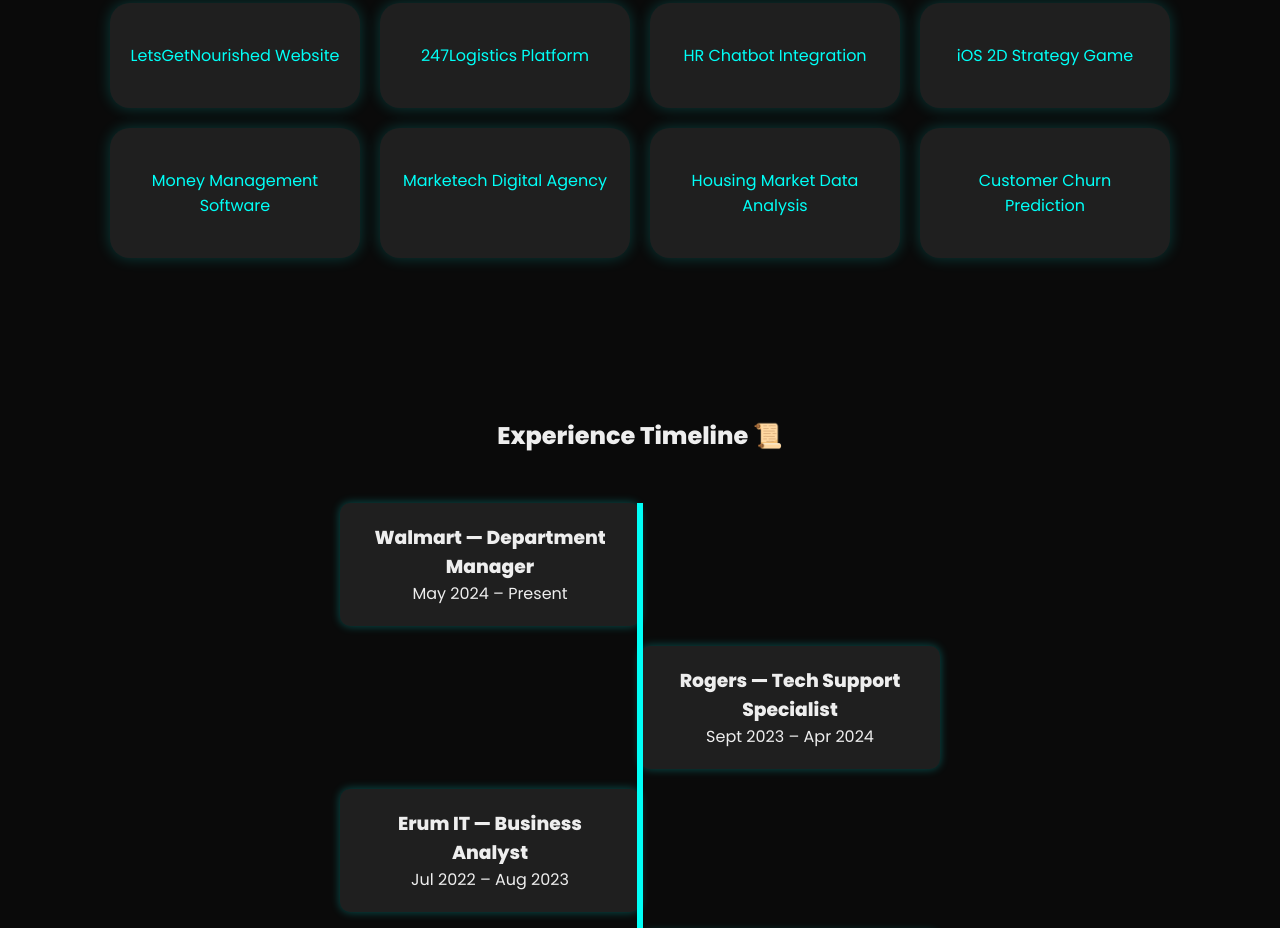
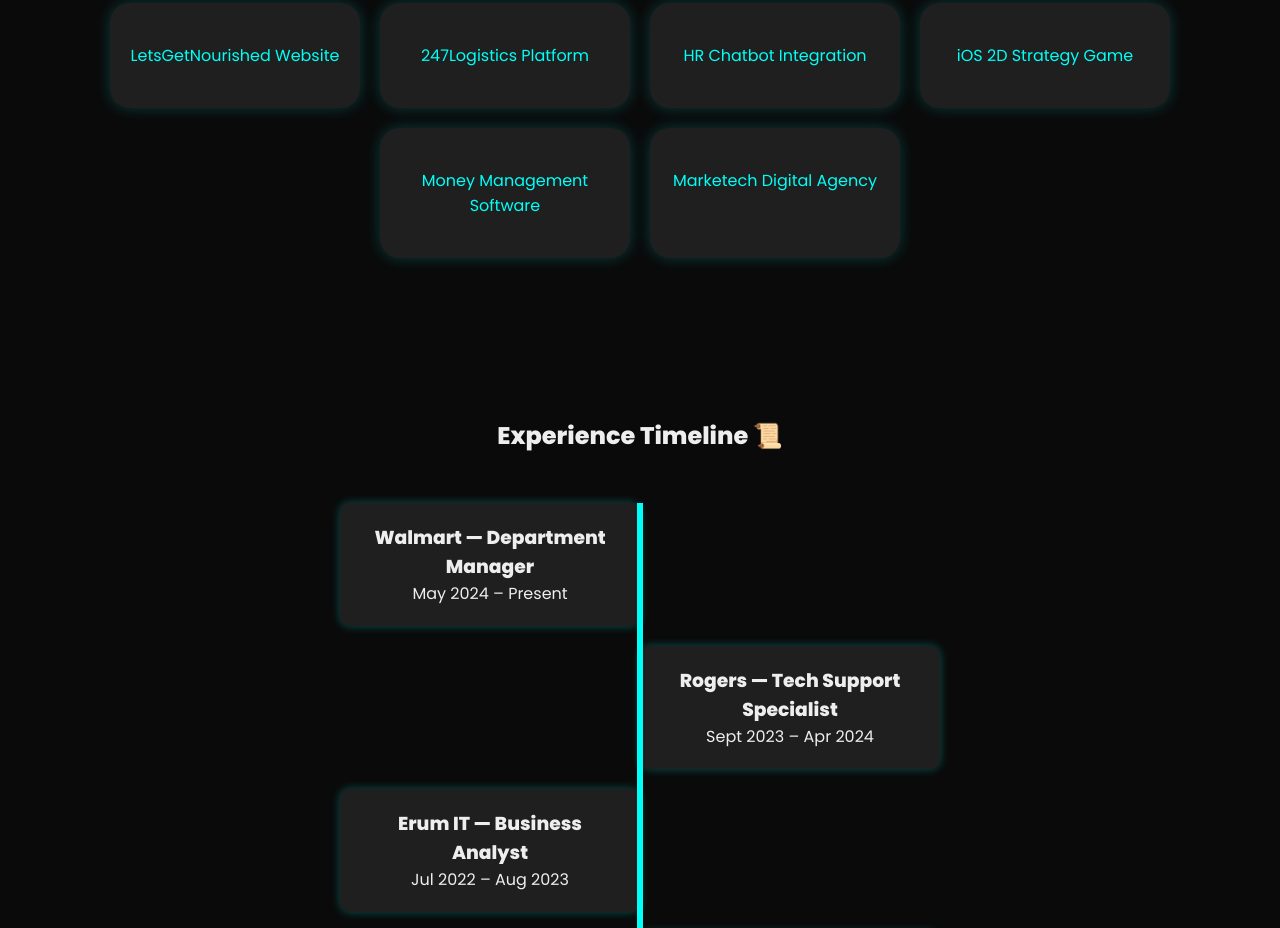
Before and after one commit to brabbasi/Basit-Portfolio, a plain HTML site: page index.html in a window 1280 px wide. Shown: the part 1455-2383 px from the top of the page. Drawn offline with nearby package versions, Linux system fonts and the light colour scheme.

Commit message:
Remove remaining portfolio placeholders and broken links

```diff
--- a/index.html
+++ b/index.html
@@ -10,9 +10,6 @@
   <meta property="og:title" content="Basit Raza Abbasi Portfolio">
   <meta property="og:description" content="Explore my professional journey in software development, data analytics, web development, and digital marketing.">
   <meta property="og:type" content="website">
-  <meta property="og:url" content="https://your-vercel-link.com">
-  <meta property="og:image" content="your-photo.jpg">
-
   <link rel="stylesheet" href="style.css">
   <link href="https://fonts.googleapis.com/css2?family=Poppins:wght@400;600;800&display=swap" rel="stylesheet">
 
@@ -73,8 +70,6 @@
     <a href="project4.html" class="project-card">iOS 2D Strategy Game</a>
     <a href="project5.html" class="project-card">Money Management Software</a>
     <a href="project6.html" class="project-card">Marketech Digital Agency</a>
-    <a href="project7.html" class="project-card">Housing Market Data Analysis</a>
-    <a href="project8.html" class="project-card">Customer Churn Prediction</a>
   </div>
 </section>
 <!-- Experience Timeline Section -->
```
